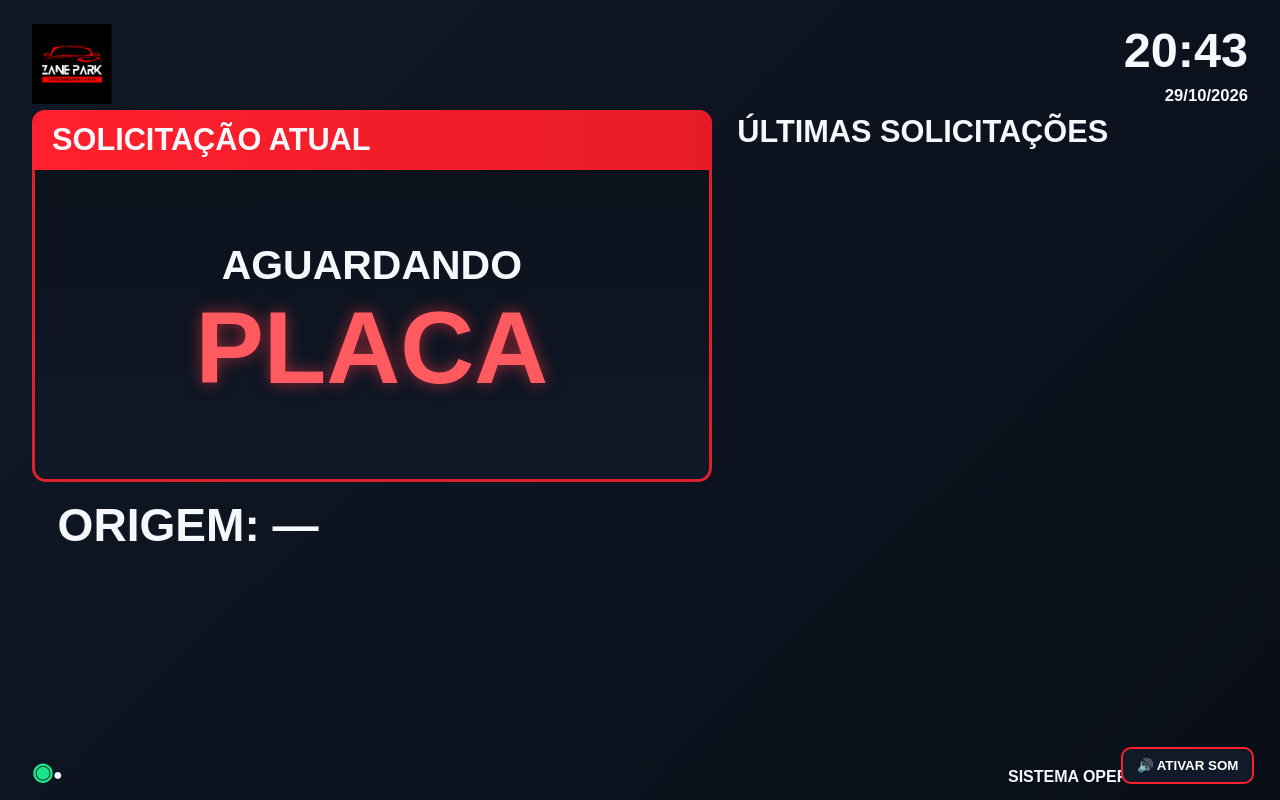
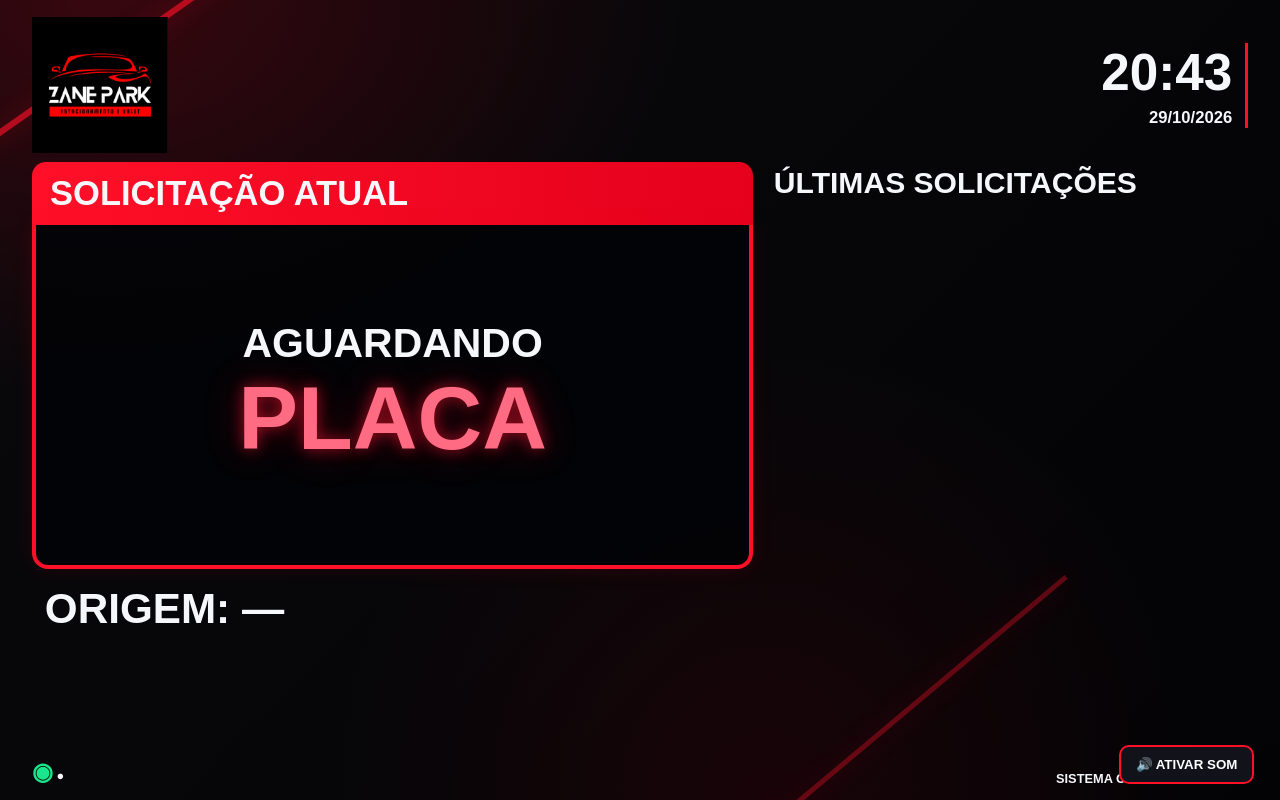
Before and after one commit to xpoco7086-spec/painelzanepark, a website: page painel.html in a window 1280 px wide. Drawn offline with Linux system fonts and the light colour scheme; no server answers.

Commit message:
Update painel.html

```diff
--- a/painel.html
+++ b/painel.html
@@ -1,16 +1,20 @@
+
 <!doctype html>
 <html lang="pt-BR">
 <head>
 <meta charset="utf-8">
 <meta name="viewport" content="width=device-width,initial-scale=1">
 <title>ZANE PARK — Painel</title>
+
 <style>
 *{box-sizing:border-box}
+
 :root{
-  --bg:#0b111b;
-  --red:#ff1f2d;
+  --bg:#050507;
+  --red:#ff1028;
   --text:#f5f7fb;
 }
+
 html,body{
   margin:0;
   width:100%;
@@ -20,179 +24,308 @@ html,body{
   color:var(--text);
   font-family:Arial,Helvetica,sans-serif;
 }
+
 .screen{
+  position:relative;
+  isolation:isolate;
   width:100vw;
   height:100vh;
   min-height:560px;
-  padding:2.2vh 2.5vw 1.8vh;
-  background:linear-gradient(135deg,#101927,#090e17);
+  padding:2vh 2.5vw 1.8vh;
+  background:
+    radial-gradient(
+      ellipse at 8% 0%,
+      rgba(220,0,25,.22),
+      transparent 35%
+    ),
+    radial-gradient(
+      ellipse at 60% 100%,
+      rgba(140,0,15,.15),
+      transparent 40%
+    ),
+    linear-gradient(135deg,#09090c,#030305);
   display:flex;
   flex-direction:column;
+  overflow:hidden;
 }
+
+.screen:before{
+  content:"";
+  position:absolute;
+  z-index:-1;
+  width:32vw;
+  height:6px;
+  top:5vh;
+  left:-6vw;
+  background:var(--red);
+  transform:rotate(-35deg);
+  box-shadow:0 0 24px rgba(255,0,30,.5);
+  opacity:.65;
+}
+
+.screen:after{
+  content:"";
+  position:absolute;
+  z-index:-1;
+  width:40vw;
+  height:5px;
+  right:12vw;
+  bottom:7vh;
+  background:var(--red);
+  transform:rotate(-40deg);
+  box-shadow:0 0 25px rgba(255,0,30,.5);
+  opacity:.35;
+}
+
 .top{
   display:flex;
   align-items:center;
   justify-content:space-between;
-  height:12%;
+  flex:0 0 19%;
+  min-height:0;
+  padding-bottom:1vh;
 }
+
+.brand{
+  display:flex;
+  align-items:center;
+  height:100%;
+}
+
 .brand-logo{
-  height:clamp(65px,10vh,115px);
-  max-width:32vw;
+  display:block;
+  height:100%;
+  max-height:17vh;
+  max-width:38vw;
   width:auto;
   object-fit:contain;
   object-position:left center;
 }
-.clock{text-align:right;font-weight:900}
-.clock .time{font-size:clamp(28px,3.8vw,58px)}
+
+.clock{
+  text-align:right;
+  font-weight:900;
+  padding-right:1vw;
+  border-right:3px solid var(--red);
+}
+
+.clock .time{
+  font-size:clamp(30px,4vw,65px);
+  font-variant-numeric:tabular-nums;
+}
+
 .clock .date{
-  margin-top:8px;
-  font-size:clamp(12px,1.3vw,20px);
+  margin-top:6px;
+  font-size:clamp(12px,1.3vw,21px);
 }
+
 .content{
   flex:1;
   min-height:0;
   display:grid;
-  grid-template-columns:minmax(0,58%) minmax(0,42%);
-  gap:2vw;
+  grid-template-columns:minmax(0,61%) minmax(0,39%);
+  gap:1.6vw;
 }
+
 .current{
   min-width:0;
   display:flex;
   flex-direction:column;
 }
-.current-title,.history-title{
+
+.current-title{
   font-weight:900;
-  font-size:clamp(22px,2.4vw,40px);
+  font-size:clamp(23px,2.7vw,48px);
+  background:linear-gradient(90deg,#ff1028,#e5001b);
+  padding:12px 18px;
+  border-radius:14px 14px 0 0;
 }
-.current-title{
-  background:linear-gradient(90deg,#ff202d,#e71b27);
-  padding:12px 20px;
-  border-radius:13px 13px 0 0;
-}
+
 .current-box{
-  border:3px solid #d9222c;
+  border:4px solid var(--red);
   border-top:0;
-  border-radius:0 0 14px 14px;
-  background:linear-gradient(180deg,#0c121c,#101827);
-  min-height:39vh;
+  border-radius:0 0 16px 16px;
+  background:rgba(2,3,6,.88);
+  min-height:43vh;
   display:flex;
   align-items:center;
   justify-content:center;
-  padding:2vh 2vw;
+  padding:2vh 1vw;
+  box-shadow:0 0 20px rgba(255,0,30,.12);
 }
-.current-info{width:100%;text-align:center}
+
+.current-info{
+  width:100%;
+  text-align:center;
+}
+
 .model-current{
   font-weight:900;
-  font-size:clamp(28px,3.2vw,58px);
+  font-size:clamp(28px,3.2vw,60px);
   text-transform:uppercase;
-  overflow:hidden;
-  text-overflow:ellipsis;
+  overflow-wrap:anywhere;
 }
+
 .plate{
   font-weight:900;
-  font-size:clamp(52px,8vw,150px);
-  color:#ff5a60;
+  font-size:clamp(48px,7vw,145px);
+  color:#ff6b83;
   text-transform:uppercase;
-  text-shadow:0 0 16px rgba(255,55,65,.55);
+  overflow-wrap:anywhere;
+  text-shadow:
+    0 0 15px rgba(255,20,50,.6),
+    0 0 38px rgba(255,0,30,.3);
 }
+
 .origin{
   font-weight:900;
-  font-size:clamp(28px,3.6vw,64px);
-  margin:2vh 0 0 2vw;
+  font-size:clamp(25px,3.3vw,58px);
+  margin:2vh 0 0 1vw;
   text-transform:uppercase;
+  overflow-wrap:anywhere;
 }
+
 .history{
   min-width:0;
+  min-height:0;
   display:flex;
   flex-direction:column;
 }
-.history-title{margin:4px 0 14px}
+
+.history-title{
+  font-weight:900;
+  font-size:clamp(20px,2.35vw,40px);
+  margin:4px 0 14px;
+  white-space:nowrap;
+}
+
 .grid{
   flex:1;
   min-height:0;
   display:grid;
   grid-template-columns:repeat(4,minmax(0,1fr));
   grid-template-rows:repeat(2,minmax(0,1fr));
-  gap:12px;
+  gap:9px;
 }
+
 .card{
   min-width:0;
   min-height:0;
-  background:linear-gradient(145deg,#1b2738,#151f2d);
-  border-radius:10px;
+  background:linear-gradient(160deg,#101117,#050609);
+  border:1px solid rgba(255,25,50,.7);
   border-bottom:6px solid var(--red);
-  padding:12px 10px;
+  border-radius:12px;
+  padding:12px 8px;
   display:flex;
   flex-direction:column;
   justify-content:space-between;
   overflow:hidden;
+  box-shadow:0 4px 12px rgba(0,0,0,.35);
 }
+
 .card .time{
-  font-size:clamp(13px,1.4vw,22px);
-  font-weight:800;
+  font-size:clamp(13px,1.35vw,22px);
+  font-weight:900;
 }
+
 .card .model-small{
-  font-size:clamp(13px,1.35vw,21px);
+  font-size:clamp(12px,1.18vw,20px);
   font-weight:900;
-  overflow:hidden;
-  text-overflow:ellipsis;
+  overflow-wrap:anywhere;
 }
+
 .card .plate-small{
-  font-size:clamp(13px,1.35vw,21px);
+  font-size:clamp(12px,1.25vw,21px);
   font-weight:900;
-  color:#ff6670;
+  color:#ff667e;
+  overflow-wrap:anywhere;
 }
+
 .card .origin-small{
-  font-size:clamp(10px,1vw,15px);
-  color:#d6dde8;
+  font-size:clamp(10px,.88vw,15px);
+  color:#e6e6e9;
+  overflow-wrap:anywhere;
 }
+
 .bottom{
-  height:8%;
+  flex:0 0 6%;
   display:flex;
   align-items:flex-end;
   justify-content:space-between;
+  font-size:clamp(11px,1vw,17px);
   font-weight:800;
 }
-.wifi{font-size:24px;color:#19e58a}
+
+.wifi{
+  font-size:24px;
+  color:#19e58a;
+}
+
 .sound-btn{
   position:fixed;
   right:2vw;
   bottom:2vh;
   z-index:20;
   border:2px solid var(--red);
-  background:#111a28;
-  color:#fff;
+  background:#11121a;
+  color:white;
   border-radius:10px;
-  padding:9px 14px;
+  padding:10px 15px;
   font-weight:900;
+  cursor:pointer;
 }
+
 .sound-btn.on{display:none}
+
 @media(max-width:900px){
   html,body{overflow:auto}
-  .screen{min-height:100vh;height:auto}
-  .content{grid-template-columns:1fr;gap:28px}
+  .screen{
+    min-height:100vh;
+    height:auto;
+  }
+  .top{
+    height:125px;
+    flex:0 0 125px;
+  }
+  .brand-logo{
+    max-height:115px;
+    max-width:48vw;
+  }
+  .content{
+    grid-template-columns:1fr;
+    gap:28px;
+  }
   .current-box{min-height:280px}
   .grid{min-height:420px}
 }
+
 @media(max-width:600px){
   .grid{
     grid-template-columns:repeat(2,1fr);
     grid-template-rows:repeat(4,1fr);
   }
-  .plate{font-size:14vw}
+  .history-title{
+    white-space:normal;
+  }
+  .plate{font-size:13vw}
   .origin{font-size:7vw}
 }
 </style>
 </head>
+
 <body>
 
 <div class="screen">
+
 <header class="top">
-  <img
-    class="brand-logo"
-    src="logo-zane.png"
-    alt="ZANE PARK — Estacionamento e Valet"
-  >
+  <div class="brand">
+    <img
+      class="brand-logo"
+      src="logo-zane.png"
+      alt="ZANE PARK — Estacionamento e Valet"
+    >
+  </div>
+
   <div class="clock">
     <div class="time" id="time">--:--</div>
     <div class="date" id="date">--/--/----</div>
@@ -200,29 +333,42 @@ html,body{
 </header>
 
 <main class="content">
+
 <section class="current">
-  <div class="current-title">SOLICITAÇÃO ATUAL</div>
+  <div class="current-title">
+    SOLICITAÇÃO ATUAL
+  </div>
+
   <div class="current-box">
     <div class="current-info">
       <div class="model-current" id="currentModel">
         AGUARDANDO
       </div>
-      <div class="plate" id="currentPlate">PLACA</div>
+      <div class="plate" id="currentPlate">
+        PLACA
+      </div>
     </div>
   </div>
-  <div class="origin" id="currentOrigin">ORIGEM: —</div>
+
+  <div class="origin" id="currentOrigin">
+    ORIGEM: —
+  </div>
 </section>
 
 <section class="history">
-  <div class="history-title">ÚLTIMAS SOLICITAÇÕES</div>
+  <div class="history-title">
+    ÚLTIMAS SOLICITAÇÕES
+  </div>
   <div class="grid" id="recent"></div>
 </section>
+
 </main>
 
 <footer class="bottom">
-  <div><span class="wifi">◉</span><span>●</span></div>
-  <div>SISTEMA OPERACIONAL - V2.5</div>
+  <div><span class="wifi">◉</span> ●</div>
+  <div>SISTEMA OPERACIONAL - V2.6</div>
 </footer>
+
 </div>
 
 <button id="soundBtn" class="sound-btn">
@@ -251,20 +397,25 @@ function enableSound(){
   try{
     audioCtx=audioCtx||
       new(window.AudioContext||window.webkitAudioContext)();
+
     if(audioCtx.state==='suspended'){
       audioCtx.resume();
     }
+
     soundEnabled=true;
     soundBtn.classList.add('on');
   }catch(e){}
 }
+
 soundBtn.addEventListener('click',enableSound);
+
 document.addEventListener('click',()=>{
   if(!soundEnabled)enableSound();
 },{once:true});
 
 function beep(){
   if(!soundEnabled||!audioCtx)return;
+
   const agora=audioCtx.currentTime;
   const osc=audioCtx.createOscillator();
   const gain=audioCtx.createGain();
@@ -272,6 +423,7 @@ function beep(){
 
   osc.type='square';
   osc.frequency.value=1100;
+
   compressor.threshold.value=-12;
   compressor.knee.value=0;
   compressor.ratio.value=12;
@@ -290,24 +442,31 @@ function beep(){
   osc.connect(gain);
   gain.connect(compressor);
   compressor.connect(audioCtx.destination);
+
   osc.start(agora);
   osc.stop(agora+0.31);
 }
 
 function announce(model,plate){
-  if(!soundEnabled||!('speechSynthesis'in window))return;
+  if(!soundEnabled||
+     !('speechSynthesis' in window))return;
+
   speechSynthesis.cancel();
+
   const texto=`Saindo, veículo ${model}, placa ${plate}`;
   const u=new SpeechSynthesisUtterance(texto);
+
   u.lang='pt-BR';
   u.rate=0.9;
   u.pitch=1;
   u.volume=1;
+
   setTimeout(()=>speechSynthesis.speak(u),700);
 }
 
 function notifyCall(model,plate){
   if(!soundEnabled)return;
+
   beep();
   setTimeout(beep,250);
   setTimeout(beep,500);
@@ -329,13 +488,16 @@ function esc(v){
 
 function formatTime(v){
   if(!v)return '--:--';
+
   const d=new Date(v);
+
   if(!Number.isNaN(d.getTime())){
     return d.toLocaleTimeString('pt-BR',{
       hour:'2-digit',
       minute:'2-digit'
     });
   }
+
   return String(v).slice(0,5);
 }
 
@@ -374,7 +536,9 @@ function toTime(c){
     c?.created_at||
     c?.saida||
     c?.time||'';
+
   const tempo=new Date(valor).getTime();
+
   return Number.isNaN(tempo)?0:tempo;
 }
 
@@ -391,36 +555,56 @@ function renderCurrent(c){
     currentOrigin.textContent='ORIGEM: —';
     return;
   }
+
   currentModel.textContent=
     c.model||c.modelo||'MODELO NÃO INFORMADO';
+
   currentPlate.textContent=
     c.plate||c.placa||'SEM PLACA';
+
   currentOrigin.textContent=
     'ORIGEM: '+getOrigin(c);
 }
 
 function renderHistory(){
   const calls=mergedCalls();
+
   recent.innerHTML=Array.from({length:8},(_,i)=>{
     const c=calls[i];
+
     if(!c){
       return '<div class="card" style="opacity:.16"></div>';
     }
+
     const origin=getOrigin(c);
     const plate=c.plate||c.placa||'SEM PLACA';
     const model=c.model||c.modelo||'MODELO NÃO INFORMADO';
+
     return `
       <div class="card">
         <div class="time">
           ${esc(formatTime(
-            c.createdAt||c.created_at||c.saida||c.time
+            c.createdAt||
+            c.created_at||
+            c.saida||
+            c.time
           ))}
         </div>
-        <div class="model-small">${esc(model)}</div>
-        <div class="plate-small">${esc(plate)}</div>
-        <div class="origin-small">Origem: ${esc(origin)}</div>
+
+        <div class="model-small">
+          ${esc(model)}
+        </div>
+
+        <div class="plate-small">
+          ${esc(plate)}
+        </div>
+
+        <div class="origin-small">
+          Origem: ${esc(origin)}
+        </div>
       </div>`;
   }).join('');
+
   if(!queueRunning){
     renderCurrent(calls[0]||null);
   }
@@ -428,63 +612,89 @@ function renderHistory(){
 
 async function processCallQueue(){
   if(queueRunning)return;
+
   queueRunning=true;
+
   while(callQueue.length){
     const c=callQueue.shift();
+
     renderCurrent(c);
+
     notifyCall(
       c.model||c.modelo||'veículo',
       c.plate||c.placa||''
     );
+
     await sleep(10000);
   }
+
   queueRunning=false;
   renderHistory();
 }
 
 function queueFresh(items){
   if(!items.length)return;
+
   items.sort((a,b)=>toTime(a)-toTime(b))
     .forEach(c=>callQueue.push(c));
+
   processCallQueue();
 }
 
 async function load(){
   try{
-    const r=await fetch('/api/calls',{cache:'no-store'});
+    const r=await fetch(
+      '/api/calls',
+      {cache:'no-store'}
+    );
+
     const data=await r.json();
+
     const calls=Array.isArray(data.calls)
       ?data.calls
       :(Array.isArray(data)?data:[]);
+
     operatorCalls=calls;
+
     if(!operatorInitialized){
-      calls.forEach(c=>seenOperator.add(operatorKey(c)));
+      calls.forEach(c=>
+        seenOperator.add(operatorKey(c))
+      );
       operatorInitialized=true;
     }else{
       const fresh=[];
+
       for(const c of calls){
         const key=operatorKey(c);
+
         if(!seenOperator.has(key)){
           seenOperator.add(key);
           fresh.push(c);
         }
       }
+
       queueFresh(fresh);
     }
+
     renderHistory();
+
   }catch(e){
     console.error('Erro chamadas:',e);
   }
 }
 
+// JUMP PARK - BALI E LA PERGOLETTA
 async function loadJumpOutside(){
   try{
     const r=await fetch(
       '/api/jump/veiculos-fora',
       {cache:'no-store'}
     );
+
     const data=await r.json();
-    if(!data.ok||!Array.isArray(data.veiculos))return;
+
+    if(!data.ok||
+       !Array.isArray(data.veiculos))return;
 
     const mapped=data.veiculos.map(carro=>{
       const origem=String(
@@ -499,20 +709,29 @@ async function loadJumpOutside(){
           carro.serviceOrderCode||
           `${carro.placa}-${carro.saida}`
         ),
+
         serviceOrderId:carro.serviceOrderId,
         serviceOrderCode:carro.serviceOrderCode,
+
         model:carro.modelo||'VEÍCULO',
         plate:carro.placa||'SEM PLACA',
+
         operator:origem,
         origin:origem,
         estabelecimento:origem,
-        createdAt:carro.saida||new Date().toISOString(),
+
+        createdAt:
+          carro.saida||new Date().toISOString(),
+
         saida:carro.saida||''
       };
     }).sort((a,b)=>toTime(b)-toTime(a));
 
     if(!jumpInitialized){
-      mapped.forEach(c=>seenJump.add(jumpKey(c)));
+      mapped.forEach(c=>
+        seenJump.add(jumpKey(c))
+      );
+
       jumpCalls=mapped.slice(0,8);
       jumpInitialized=true;
       renderHistory();
@@ -520,16 +739,21 @@ async function loadJumpOutside(){
     }
 
     const fresh=[];
+
     for(const c of mapped){
       const key=jumpKey(c);
+
       if(!seenJump.has(key)){
         seenJump.add(key);
         fresh.push(c);
       }
     }
+
     jumpCalls=mapped.slice(0,8);
+
     renderHistory();
     queueFresh(fresh);
+
   }catch(e){
     console.error('Erro Jump Park:',e);
   }
@@ -537,21 +761,26 @@ async function loadJumpOutside(){
 
 function clock(){
   const d=new Date();
+
   document.getElementById('time').textContent=
     d.toLocaleTimeString('pt-BR',{
       hour:'2-digit',
       minute:'2-digit'
     });
+
   document.getElementById('date').textContent=
     d.toLocaleDateString('pt-BR');
 }
 
 clock();
 setInterval(clock,1000);
+
 load();
 setInterval(load,1500);
+
 loadJumpOutside();
 setInterval(loadJumpOutside,2000);
 </script>
+
 </body>
 </html>
```
